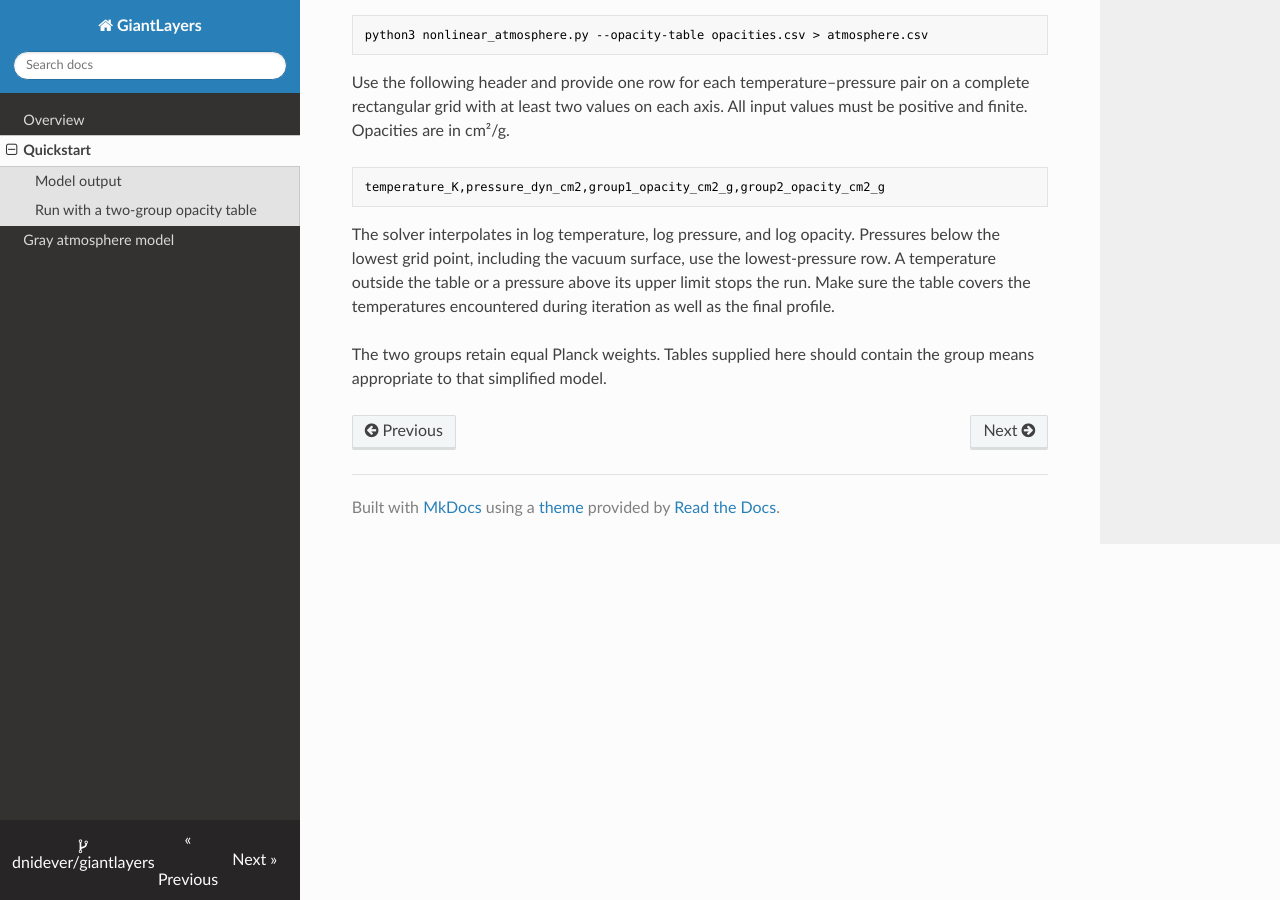
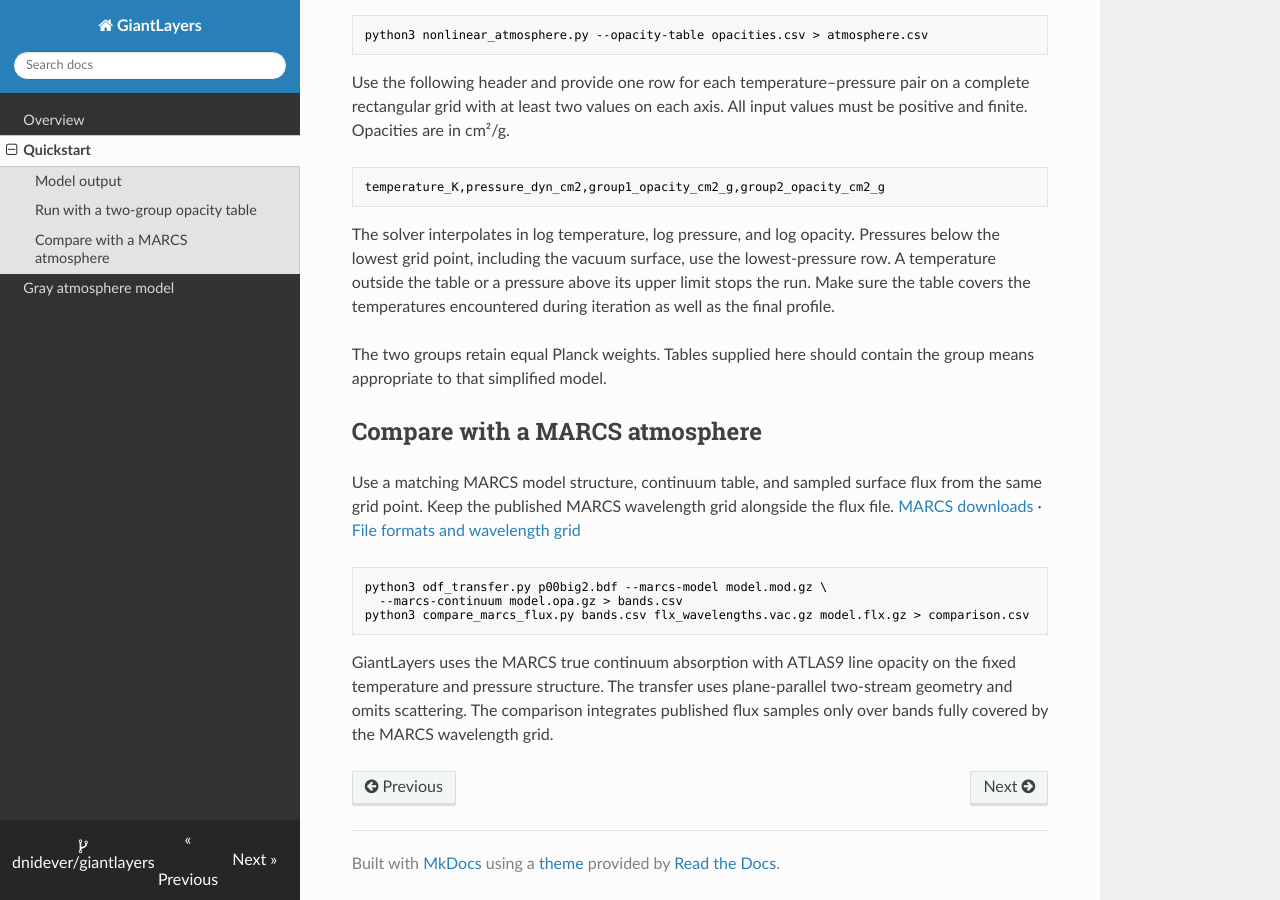
Before and after one commit to dnidever/giantlayers, an MkDocs documentation site: the page built from docs/quickstart.md, in a window 1280 px wide and 900 px high, scrolled down 955 px. Built offline with MkDocs 1.6.1, drawn with Linux system fonts in a browser that asks for light colours; nearby versions of some CDN libraries.

Commit message:
Document fixed MARCS continuum and flux comparison

````diff
--- a/docs/quickstart.md
+++ b/docs/quickstart.md
@@ -44,3 +44,15 @@ temperature_K,pressure_dyn_cm2,group1_opacity_cm2_g,group2_opacity_cm2_g
 The solver interpolates in log temperature, log pressure, and log opacity. Pressures below the lowest grid point, including the vacuum surface, use the lowest-pressure row. A temperature outside the table or a pressure above its upper limit stops the run. Make sure the table covers the temperatures encountered during iteration as well as the final profile.
 
 The two groups retain equal Planck weights. Tables supplied here should contain the group means appropriate to that simplified model.
+
+## Compare with a MARCS atmosphere
+
+Use a matching MARCS model structure, continuum table, and sampled surface flux from the same grid point. Keep the published MARCS wavelength grid alongside the flux file. [MARCS downloads](https://marcs.astro.uu.se/data.html) · [File formats and wavelength grid](https://marcs.astro.uu.se/docs.html)
+
+```sh
+python3 odf_transfer.py p00big2.bdf --marcs-model model.mod.gz \
+  --marcs-continuum model.opa.gz > bands.csv
+python3 compare_marcs_flux.py bands.csv flx_wavelengths.vac.gz model.flx.gz > comparison.csv
+```
+
+GiantLayers uses the MARCS true continuum absorption with ATLAS9 line opacity on the fixed temperature and pressure structure. The transfer uses plane-parallel two-stream geometry and omits scattering. The comparison integrates published flux samples only over bands fully covered by the MARCS wavelength grid.
````
